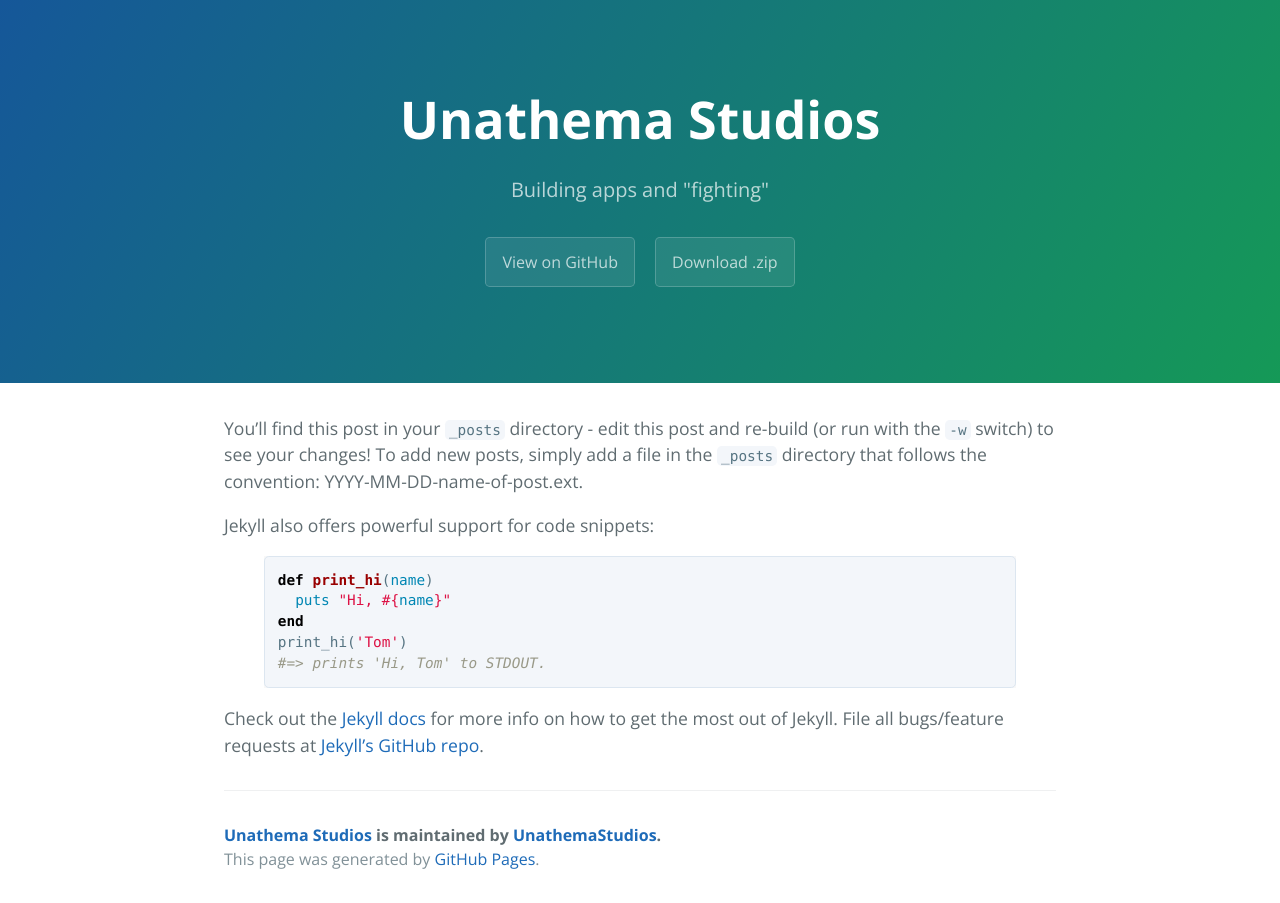
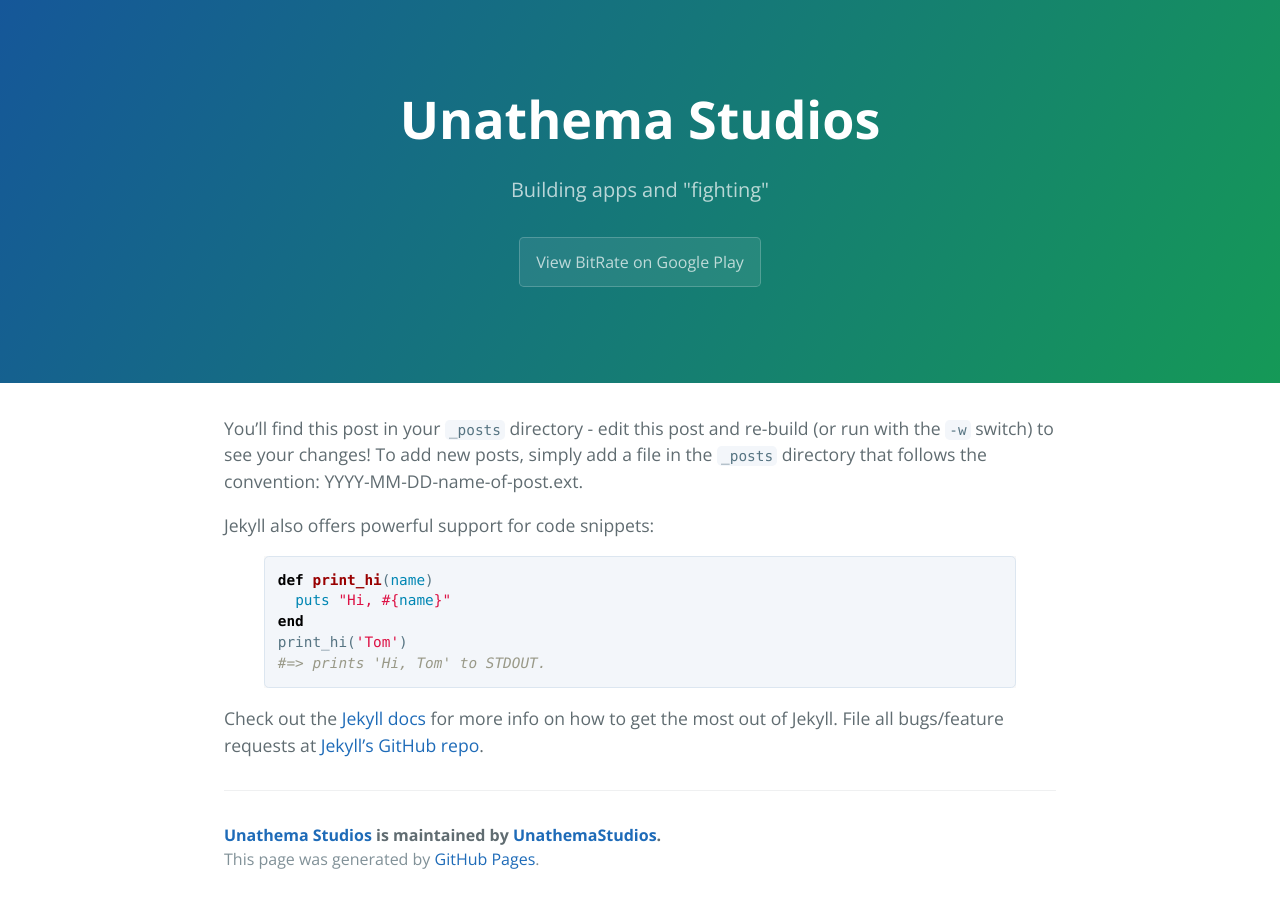
Before and after one commit to UnathemaStudios/unathemastudios.github.io, a Jekyll site: the page built from _posts/2016-02-12-sample-content.markdown, in a window 1280 px wide. Built offline with Jekyll 4.4.1, drawn with Linux system fonts in a browser that asks for light colours.

Commit message:
Header bitrate Link

```diff
--- a/_includes/page-header.html
+++ b/_includes/page-header.html
@@ -1,7 +1,6 @@
 <section class="page-header">
   <h1 class="project-name">{{ site.title }}</h1>
   <h2 class="project-tagline">{{ site.tagline }}</h2>
-  <a href="#" class="btn">View on GitHub</a>
-  <a href="#" class="btn">Download .zip</a>
+  <a href="https://play.google.com/store/apps/details?id=com.unathemastudios.bitrate" class="btn">View BitRate on Google Play</a>
 
 </section>
```
